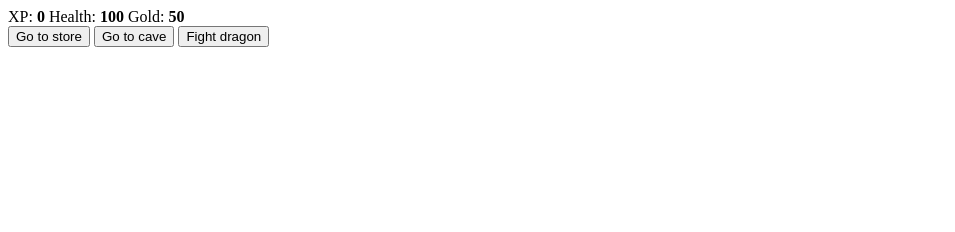
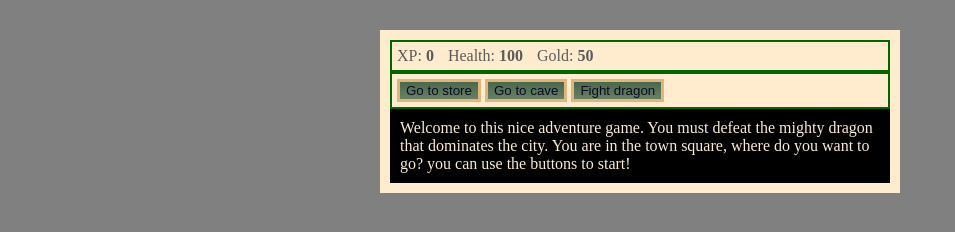
Before and after one commit to Pildomfl/role-game, a plain HTML site: page index.html in a window 1280 px wide. Shown: the whole page, without its empty margins (0-955 px from the left). Drawn offline with Linux system fonts and the light colour scheme.

Commit message:
Initial css

```diff
--- a/index.html
+++ b/index.html
@@ -5,7 +5,6 @@
     <meta name="viewport" content="width=device-width, initial-scale=1.0" />
     <link rel="stylesheet" href="src/styles.css" />
     <title>Role Game</title>
-    <script src="/src/script.js"></script>
   </head>
   <body>
     <div id="game">
@@ -36,8 +35,22 @@
         <button id="button2">Go to cave</button>
         <button id="button3">Fight dragon</button>
       </div>
-      <div id="monsterStats"></div>
-      <div id="text"></div>
+      <div id="monsterStats">
+        <span class="stat">
+          Monster Name:
+          <strong><span id="monsterName"></span></strong>
+        </span>
+        <span class="stat">
+          Health:
+          <strong><span id="monsterHealth"></span></strong>
+        </span>
+      </div>
+      <div id="text">
+        Welcome to this nice adventure game. You must defeat the mighty dragon
+        that dominates the city. You are in the town square, where do you want
+        to go? you can use the buttons to start!
+      </div>
     </div>
+    <script src="/src/script.js"></script>
   </body>
 </html>
--- a/src/script.js
+++ b/src/script.js
@@ -6,4 +6,6 @@ let fighting;
 let monsterHealth;
 let inventory = ["stick"];
 
-let button1 = document.querySelector("#button1");
+const button1 = document.querySelector("#button1");
+const button2 = document.querySelector("#button2");
+const button3 = document.querySelector("#button3");
--- a/src/styles.css
+++ b/src/styles.css
@@ -0,0 +1,42 @@
+body {
+  background-color: grey;
+}
+#text {
+  background-color: black;
+  color: antiquewhite;
+  padding: 10px 10px;
+}
+#game {
+  max-width: 500px;
+  max-height: 400px;
+  background-color: blanchedalmond;
+  color: rgb(6, 41, 6);
+  margin-top: 30px;
+  margin-bottom: 0px;
+  margin-left: auto;
+  margin-right: auto;
+  padding: 10px 10px;
+}
+#controls,
+#stats {
+  border: 2px solid darkgreen;
+  color: rgb(92, 91, 91);
+  padding: 5px;
+}
+#monsterStats {
+  display: none;
+  border: 1px solid #0a0a23;
+  padding: 5px;
+  color: #ffffff;
+  background: rgb(56, 78, 56);
+}
+.stat {
+  padding-right: 10px;
+}
+button {
+  cursor: pointer;
+  color: #0a0a23;
+  background-color: #358b41;
+  background-image: linear-gradient(#4b684c, #678064);
+  border: 3px solid #dfb77c;
+}
```
